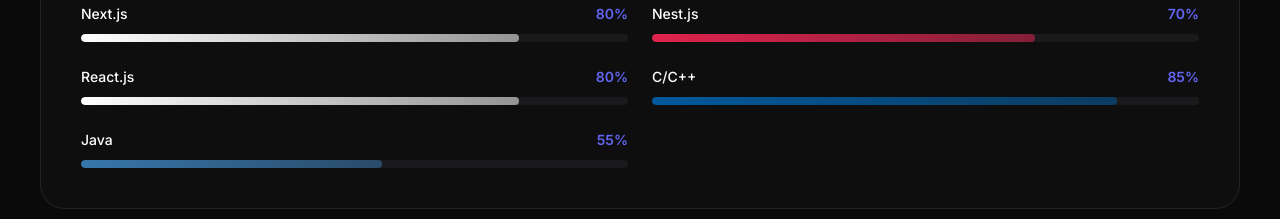
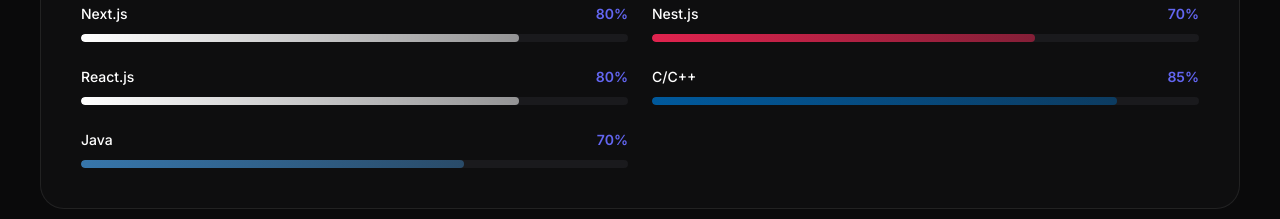
Before and after one commit to soufiane-amt/My-Portfolio, a Next.js app: page / in a window 1280 px wide. Shown: the part 1940-2159 px from the top of the page. Built offline with nearby package versions, Linux system fonts and the light colour scheme.

Commit message:
feat: update java score

```diff
--- a/src/app/data/index.ts
+++ b/src/app/data/index.ts
@@ -56,7 +56,7 @@
   { name: "Nest.js", level: 70, color: "#e0234e" },
   { name: "React.js", level: 80, color: "#ffffff" },
   { name: "C/C++", level: 85, color: "#00599c" },
-  { name: "Java", level: 55, color: "#3776ab" },
+  { name: "Java", level: 70, color: "#3776ab" },
 ];
 
 export const aboutText = {
```
